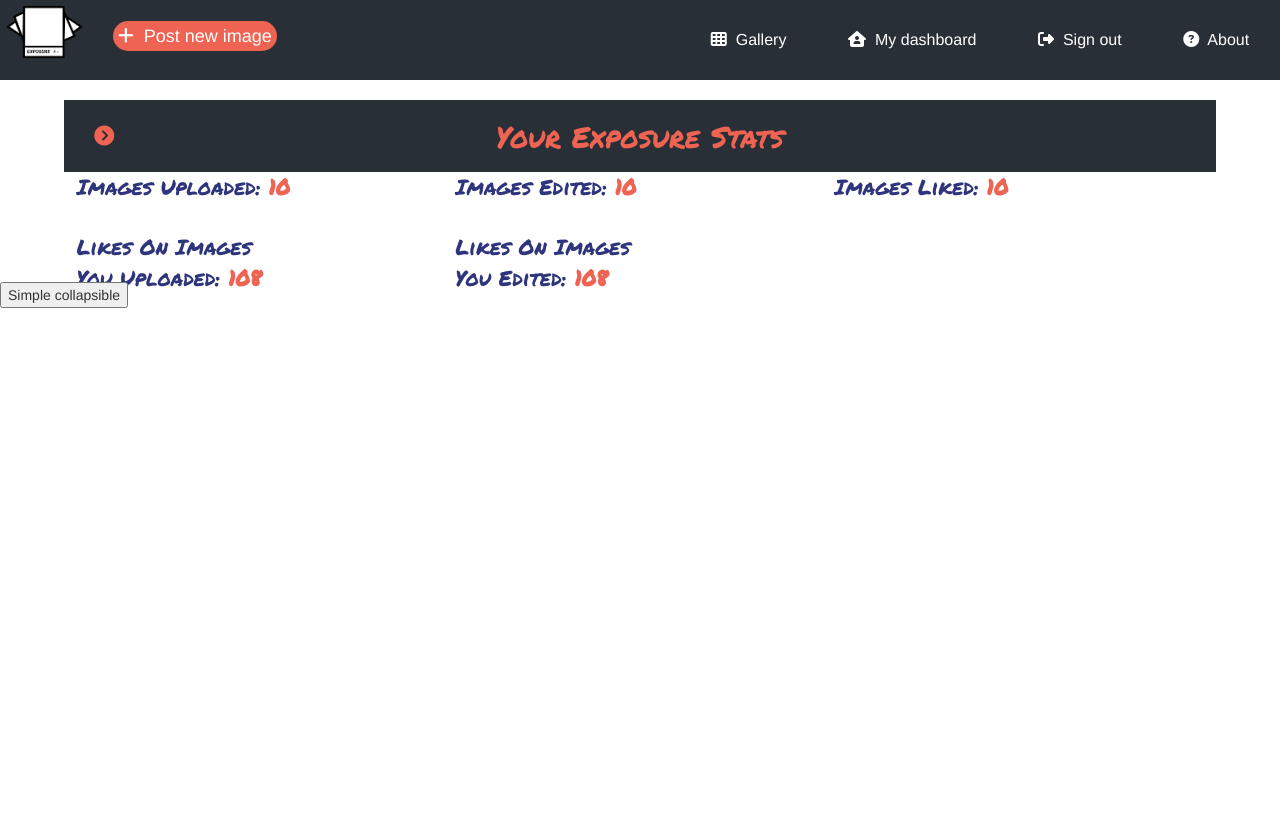
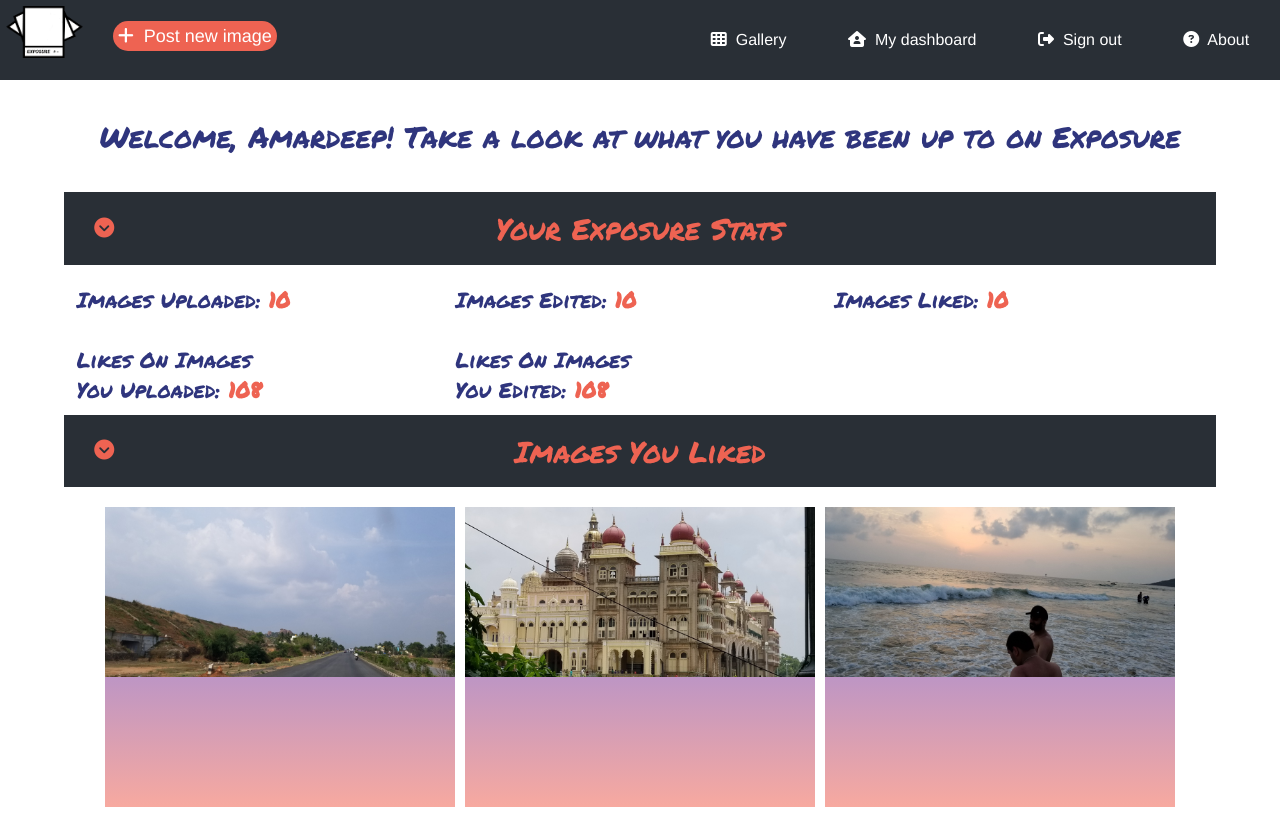
Before and after one commit to AmardeepSarang/Exposure, a PHP site: page /user.html in a window 1280 px wide. Shown: the top 814 px of the page. Before the commit the page ends 308 px from the top, so only its background shows below. Run offline with PHP 8.4, Linux system fonts and the light colour scheme; some libraries are stand-ins or nearby versions.

Commit message:
Finished basic layout of user page

```diff
--- a/css/style.css
+++ b/css/style.css
@@ -227,7 +227,6 @@ Gallery images and controls
   background: rgb(245,146,134);
 background: linear-gradient(0deg, rgba(245,146,134,0.7898688580482416) 0%, rgba(114,124,244,1) 100%);
   position: relative;
-
     /* Full height */
     height: 100%;
 
@@ -444,7 +443,9 @@ h2{
     background-color: #292F36;
     margin-top: 20px;
     vertical-align: auto;
+    margin-bottom: 20px;
   }
+
   .user-heading h1{
 
     font-family: 'Permanent Marker', cursive;
@@ -455,6 +456,13 @@ h2{
 
 
   }
+  .user-welcome{
+    background-color: inherit;
+  }
+  .user-welcome h1{
+    color: #2f357d;
+  }
+
   .user-heading button{
     position: absolute;
     left: 1%;
@@ -466,3 +474,9 @@ h2{
     border: none;
     color: #ee6352;
   }
+
+  .fold-con .gallery_container{
+
+    min-height: inherit;
+
+  }
--- /dev/null
+++ b/js/user.js
@@ -0,0 +1,11 @@
+//change arrow direction
+$('.user-heading  button').click(function(){
+    var icon=$(this).children('i');
+    if($(icon).hasClass('fa-chevron-circle-right')){
+        $(icon).removeClass('fa-chevron-circle-right')
+        $(icon).addClass('fa-chevron-circle-down')
+    }else if($(icon).hasClass('fa-chevron-circle-down')){
+        $(icon).removeClass('fa-chevron-circle-down')
+        $(icon).addClass('fa-chevron-circle-right')
+    }
+});
--- a/user.html
+++ b/user.html
@@ -11,6 +11,7 @@
     <link rel="stylesheet" href="https://maxcdn.bootstrapcdn.com/bootstrap/3.4.1/css/bootstrap.min.css">
     <script src="https://ajax.googleapis.com/ajax/libs/jquery/3.5.1/jquery.min.js"></script>
     <script src="https://maxcdn.bootstrapcdn.com/bootstrap/3.4.1/js/bootstrap.min.js"></script>
+
 </head>
 
 <body>
@@ -38,10 +39,15 @@
             <li><a href="#"><i class="fas fa-question-circle"></i>&nbsp About</a></li>
         </ul>
     </nav>
-
+    <!--
+        Start of page content
+    -->
+    <div class="user-heading user-welcome">
+    <h1>Welcome, Amardeep! Take a look at what you have been up to on Exposure</h1>
+</div>
     <div class="user-heading">
         <button type="button" data-toggle="collapse" data-target="#stat-fold"><i
-                class="fas fa-chevron-circle-right"></i></button>
+                class="fas fa-chevron-circle-down"></i></button>
 
         <h1>Your Exposure Stats</h1>
 
@@ -57,15 +63,61 @@
         </div>
     </div>
 
-    <!--Just a tech demo will remove-->
-    <button type="button" data-toggle="collapse" data-target="#demo">Simple
-        collapsible</button>
 
-    <div id="demo" class="collapse">
-        Lorem ipsum dolor sit amet, consectetur adipisicing elit,
-        sed do eiusmod tempor incididunt ut labore et dolore magna aliqua. Ut enim ad minim veniam,
-        quis nostrud exercitation ullamco laboris nisi ut aliquip ex ea commodo consequat.
+    <div class="user-heading">
+        <button type="button" data-toggle="collapse" data-target="#like-fold"><i
+                class="fas fa-chevron-circle-down"></i></button>
+
+        <h1>Images You Liked</h1>
+
     </div>
 
+    <div class="fold-con collapse in" id="like-fold">
+        <div class="gallery_container">
 
+            <div class="img_box"><img src="/images/img (10).jpg"></div>
+            <div class="img_box"><img src="/images/img (11).jpg"></div>
+            <div class="img_box"><img src="/images/img (12).jpg"></div>
+            <div class="img_box"><img src="/images/img (13).jpg"></div>
+            <div class="img_box"><img src="/images/img (14).jpg"></div>
+            <div class="img_box"><img src="/images/img (15).jpg"></div>
+            <div class="img_box"><img src="/images/img (16).jpg"></div>
+        </div>
+    </div>
+
+    <div class="user-heading">
+        <button type="button" data-toggle="collapse" data-target="#edit-fold"><i
+                class="fas fa-chevron-circle-right"></i></button>
+
+        <h1>Images You Edited</h1>
+
+    </div>
+
+    <div class="fold-con collapse" id="edit-fold">
+        <div class="gallery_container">
+            <div class="img_box"><img src="/images/img (13).jpg"></div>
+            <div class="img_box"><img src="/images/img (14).jpg"></div>
+            <div class="img_box"><img src="/images/img (15).jpg"></div>
+            <div class="img_box"><img src="/images/img (16).jpg"></div>
+        </div>
+    </div>
+
+    <div class="user-heading">
+        <button type="button" data-toggle="collapse" data-target="#upload-fold"><i
+                class="fas fa-chevron-circle-right"></i></button>
+
+        <h1>Images You Uploaded</h1>
+
+    </div>
+
+    <div class="fold-con collapse" id="upload-fold">
+        <div class="gallery_container">
+
+            <div class="img_box"><img src="/images/img (10).jpg"></div>
+            <div class="img_box"><img src="/images/img (11).jpg"></div>
+            <div class="img_box"><img src="/images/img (12).jpg"></div>
+        </div>
+    </div>
+
+    <script src="js/user.js"></script>
 </body>
```
